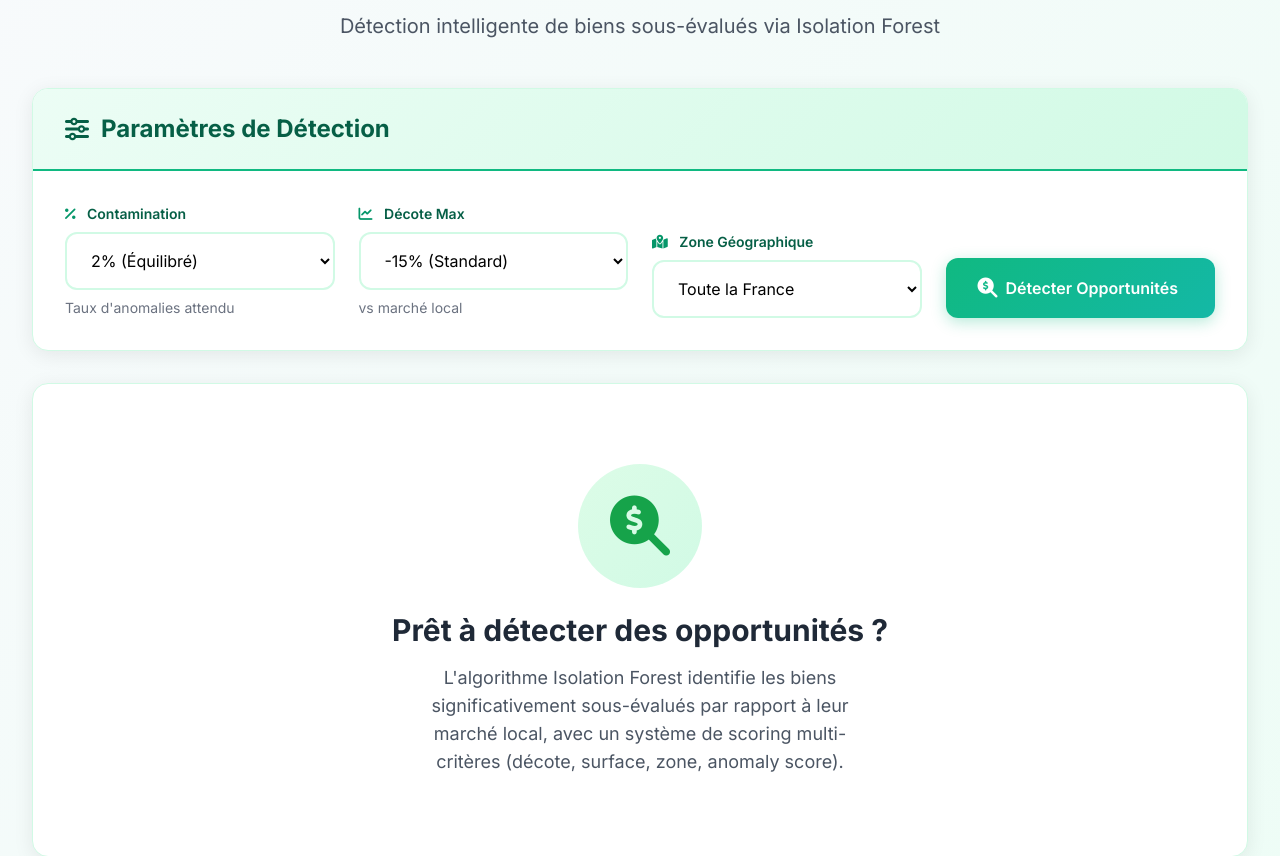
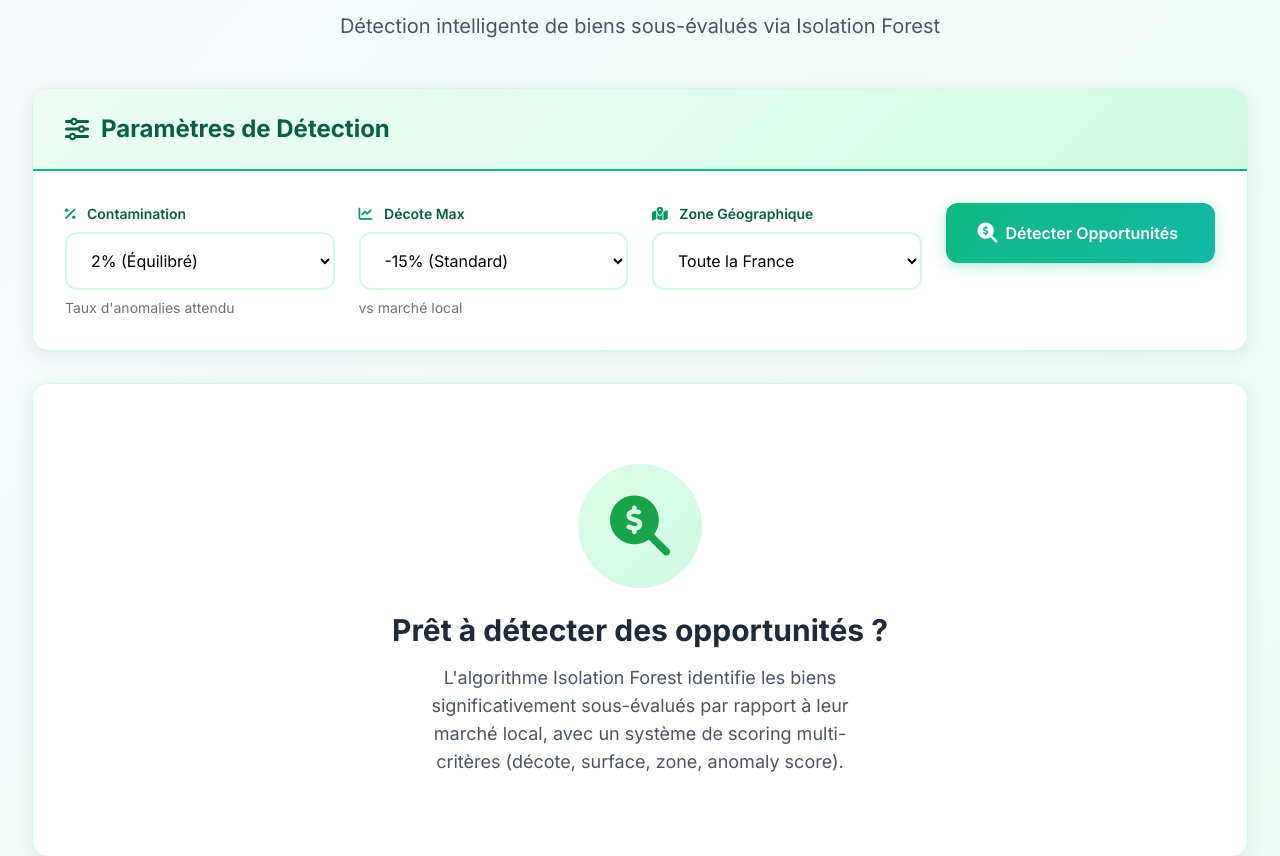
Before and after one commit to RaphaelCalhegas/Bigdata, a Flask app: page /opportunites in a window 1280 px wide. Shown: the part 157-1013 px from the top of the page. Run offline with Flask 3, Linux system fonts and the light colour scheme; the visitor is signed in with stand-in values (Sample User, id 1); some libraries are stand-ins or nearby versions.

Commit message:
New folder

```diff
--- a/templates/opportunites.html
+++ b/templates/opportunites.html
@@ -22,7 +22,7 @@
             </h2>
         </div>
         <div class="card-body">
-            <div class="grid md:grid-cols-4 gap-6 items-end">
+            <div class="grid md:grid-cols-4 gap-6">
                 <div>
                     <label class="form-label">
                         <i class="fas fa-percentage text-emerald-600 mr-2"></i>
@@ -68,12 +68,14 @@
                         <option value="province_dynamique">Province Dynamique (31, 34, 35, 44, 33, 67)</option>
                         <option value="province_accessible">Province Accessible (reste du territoire)</option>
                     </select>
+                    <p class="text-sm text-gray-500 mt-2">&nbsp;</p>
                 </div>
-                <div class="flex items-end">
+                <div>
                     <button id="btnAnalyze" class="btn btn-primary w-full">
                         <i class="fas fa-search-dollar text-xl"></i>
                         <span>Détecter Opportunités</span>
                     </button>
+                    <p class="text-sm text-gray-500 mt-2">&nbsp;</p>
                 </div>
             </div>
         </div>
@@ -83,7 +85,6 @@
     <div id="kpiSection" class="hidden fade-in mb-8">
         <div class="grid grid-cols-2 lg:grid-cols-4 gap-6">
 
-            <!-- Opportunités trouvées -->
             <div class="stat-card text-center border-2 border-emerald-200">
                 <i class="fas fa-gem text-5xl text-emerald-600 mb-4"></i>
                 <div class="flex items-center justify-center space-x-1 mb-2">
@@ -98,7 +99,6 @@
                 <h3 class="text-4xl font-bold text-emerald-600" id="kpiOpportunities">-</h3>
             </div>
 
-            <!-- Décote médiane -->
             <div class="stat-card text-center border-2 border-teal-200">
                 <i class="fas fa-percentage text-5xl text-teal-600 mb-4"></i>
                 <div class="flex items-center justify-center space-x-1 mb-2">
@@ -113,7 +113,6 @@
                 <h3 class="text-4xl font-bold text-teal-600" id="kpiDecote">-</h3>
             </div>
 
-            <!-- Prix m² médian -->
             <div class="stat-card text-center border-2 border-emerald-200">
                 <i class="fas fa-euro-sign text-5xl text-emerald-600 mb-4"></i>
                 <div class="flex items-center justify-center space-x-1 mb-2">
@@ -128,7 +127,6 @@
                 <h3 class="text-4xl font-bold text-emerald-600" id="kpiPrixMedian">-</h3>
             </div>
 
-            <!-- Surface médiane -->
             <div class="stat-card text-center border-2 border-teal-200">
                 <i class="fas fa-expand-arrows-alt text-5xl text-teal-600 mb-4"></i>
                 <div class="flex items-center justify-center space-x-1 mb-2">
@@ -264,7 +262,7 @@
                     </div>
                 </div>
 
-                <!-- Tableau avec en-têtes ? cliquables -->
+                <!-- Tableau -->
                 <div class="overflow-x-auto">
                     <table class="table" id="tableOpportunities">
                         <thead>
@@ -590,7 +588,6 @@
 {% block extra_js %}
 <script src="https://cdn.jsdelivr.net/npm/chart.js@4.4.0/dist/chart.umd.min.js"></script>
 <script>
-    // Infobulles au clic — supprime le tooltip hover de l'ancienne version
     document.addEventListener('click', function (e) {
         const btn = e.target.closest('.info-btn');
         if (btn) {
```
